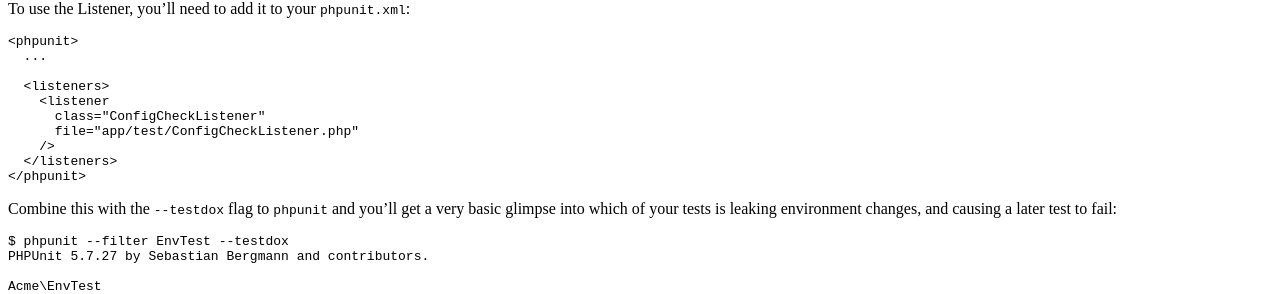
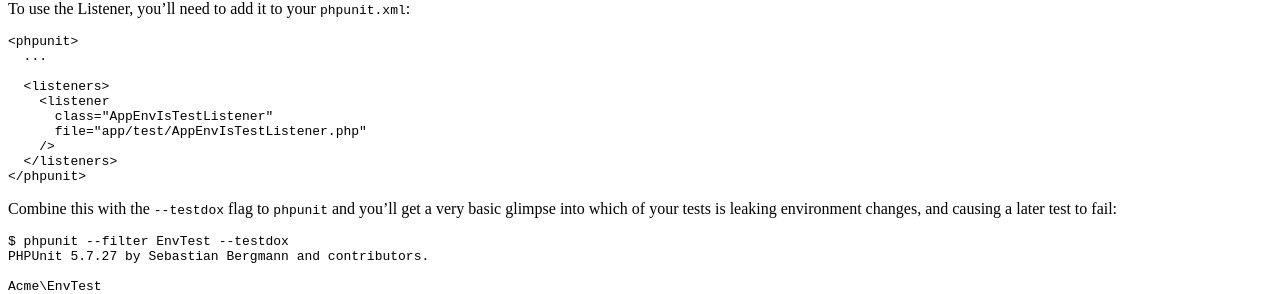
Before and after one commit to louismrose/louismrose.github.io, a Jekyll site: the page built from _posts/2018-11-16-debugging-non-deterministic-tests-in-phpunit.md, in a window 1280 px wide. Shown: the part 535-829 px from the top of the page. Built offline with Jekyll 4.4.1, drawn with Linux system fonts in a browser that asks for light colours.

Commit message:
Fixes further inconsistency in latest post

```diff
--- a/_posts/2018-11-16-debugging-non-deterministic-tests-in-phpunit.md
+++ b/_posts/2018-11-16-debugging-non-deterministic-tests-in-phpunit.md
@@ -27,8 +27,8 @@ To use the Listener, you'll need to add it to your `phpunit.xml`:
 
   <listeners>
     <listener
-      class="ConfigCheckListener"
-      file="app/test/ConfigCheckListener.php"
+      class="AppEnvIsTestListener"
+      file="app/test/AppEnvIsTestListener.php"
     />
   </listeners>
 </phpunit>
```
